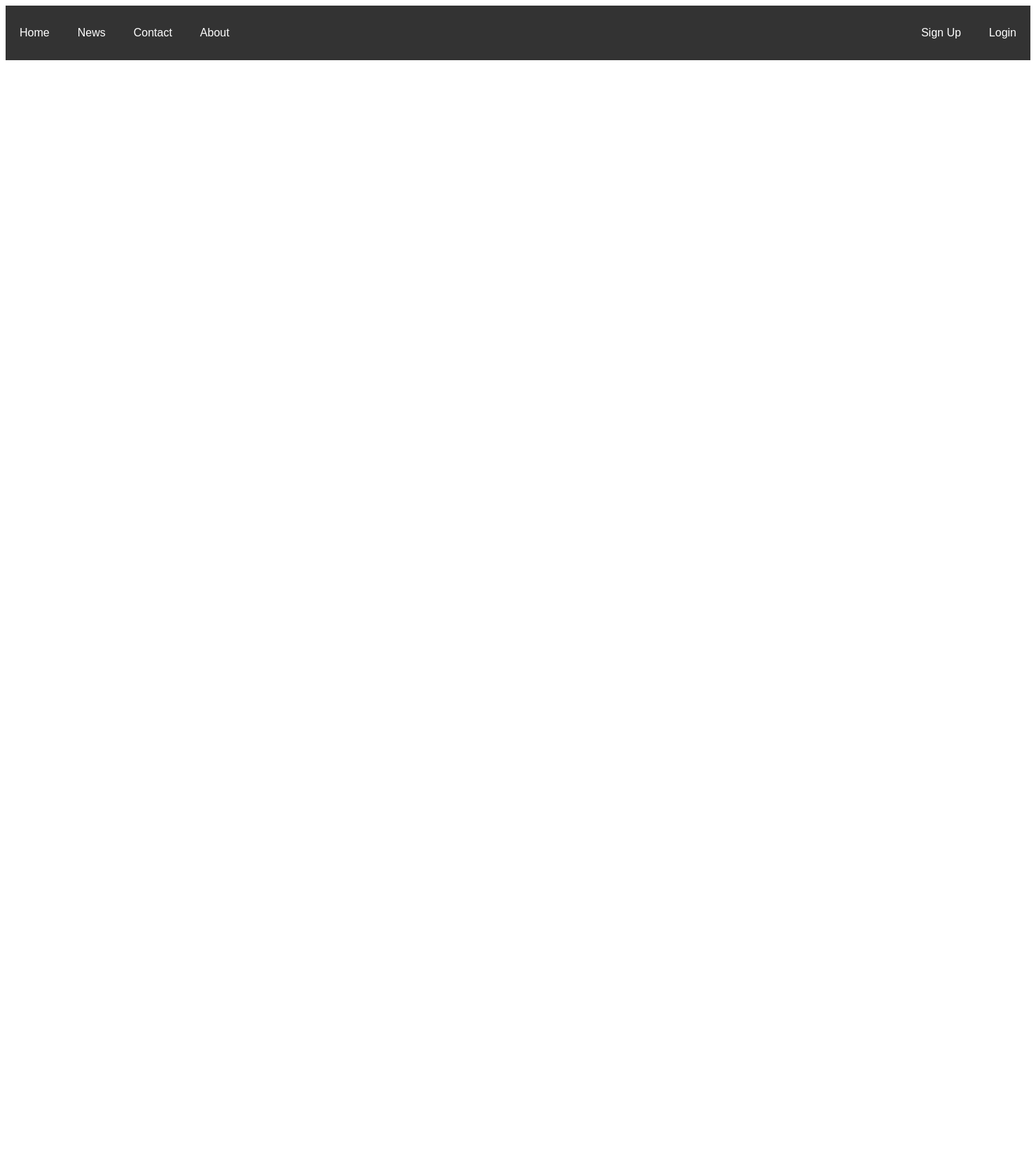
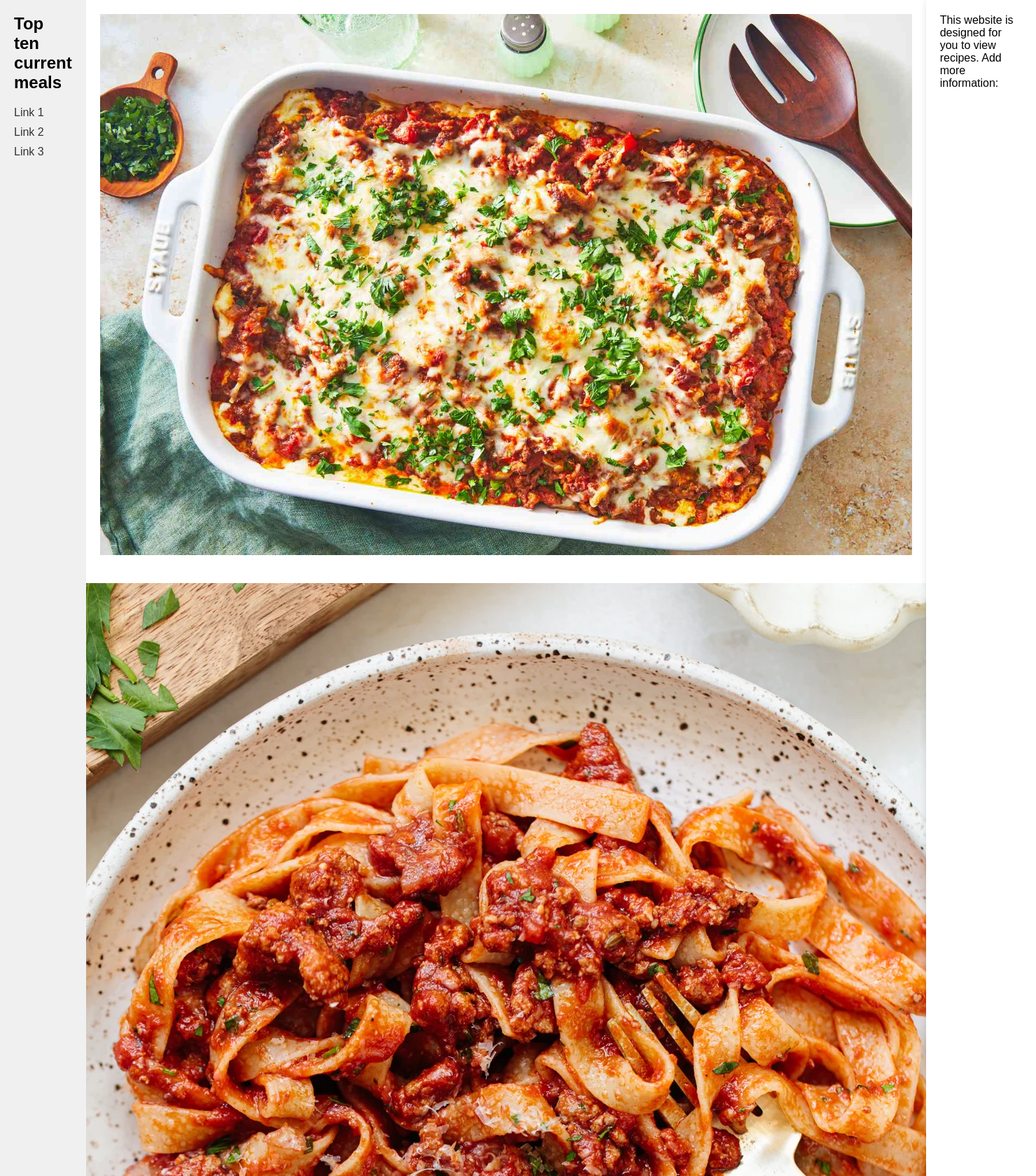
Before and after one commit to 2767738W/WAD_Group_Project, a Django app: page / in a window 1480 px wide. Shown: the top 1680 px of the page at 70% size. Before the commit the page ends 86 px from the top, so only its background shows below. Run offline with Django 3.2, Linux system fonts and the light colour scheme; parts of the project's set-up code (start-up, migrations or seed data) failed here and were passed over.

Commit message:
Base template for home page + added Static code

```diff
--- a/templates/project/home.html
+++ b/templates/project/home.html
@@ -1,13 +1,68 @@
 <!DOCTYPE html>
+{% load staticfiles %}
+
 <html>
 
 <head>
     <title>Homepage</title>
-    <link rel="stylesheet" type="text/css" href="/static/css/style.css">
+    <style>
+        /* CSS styles */
+        body {
+            font-family: Arial, sans-serif; /* Set font family for the entire page */
+            margin: 0; /* Remove default margin */
+            padding: 0; /* Remove default padding */
+            display: flex; /* Use flexbox layout */
+        }
+
+        .sidebar {
+            width: 200px; /* Set the width of the sidebar */
+            background-color: #f0f0f0; /* Light grey background color */
+            padding: 20px; /* Add padding to the sidebar */
+        }
+
+        .sidebar h2 {
+            margin-top: 0; /* Remove default margin for the heading */
+        }
+
+        .sidebar ul {
+            list-style-type: none; /* Remove default bullet points */
+            padding: 0; /* Remove default padding */
+        }
+
+        .sidebar ul li {
+            margin-bottom: 10px; /* Add spacing between list items */
+        }
+
+        .sidebar ul li a {
+            text-decoration: none; /* Remove underline from links */
+            color: #333; /* Dark grey color for links */
+        }
+
+        .sidebar ul li a:hover {
+            color: #666; /* Darker grey color for links on hover */
+        }
+
+        .photo-container {
+            flex: 1; /* Take up remaining space */
+            padding: 20px; /* Add padding to the photo container */
+        }
+
+        .photo-container img {
+            max-width: 100%; /* Make the photo responsive */
+            height: auto; /* Maintain aspect ratio */
+            display: block; /* Ensure image is treated as a block element */
+            margin-bottom: 20px; /* Add spacing between photos */
+        }
+
+        .about-text {
+            padding: 20px; /* Add padding to the about text */
+            background-color: #fff; /* White background color */
+            box-shadow: 0 0 10px rgba(0, 0, 0, 0.1); /* Add shadow effect */
+        }
+    </style>
 </head>
 
 <body>
-
 
     <div class="sidebar">
         <h2>Top ten current meals</h2>
@@ -19,9 +74,23 @@
         </ul>
     </div>
 
-    <div class="photo-container">
-        <img src="/static/images/photo.jpg" alt="Photo">
+    <div>
+        <div class="photo-container">
+            <img src="{% static 'images/food1.jpg' %}"
+            alt="Food1" />
+        </div>
+
+        <div class="photo-container2">
+            <img src="{% static 'images/food2.jpg' %}"
+                alt="Photo2" />
+        </div>
     </div>
+
+    <div class="about-text">
+        This website is designed for you to view recipes.
+        Add more information:
+    </div>
+
 </body>
 
 </html>
--- a/wad/views.py
+++ b/wad/views.py
@@ -3,7 +3,7 @@ from django.http import HttpResponse
 from wad.forms import UserForm, UserProfileForm
 
 def home(request):
-    return render(request, 'project/base.html')
+    return render(request, 'project/home.html')
 
 def user_login(request):
     return render(request, 'project/login.html')
--- a/wad_group_project/urls.py
+++ b/wad_group_project/urls.py
@@ -17,9 +17,12 @@ from django.contrib import admin
 from django.urls import path
 from django.urls import include
 from wad import views
+from django.conf import settings
+from django.conf.urls.static import static
+
 
 urlpatterns = [
     path('', views.home, name='home'),
     path('wad/', include('wad.urls')),
     path('admin/', admin.site.urls),
-]
+] + static(settings.MEDIA_URL, document_root=settings.MEDIA_ROOT)
```
Also changed, not shown: templates/project/style.css (deleted, +0 -30 lines), wad_group_project/settings.py (+8 -1 lines), static/images/food1.jpg (added), static/images/food2.jpg (added).
